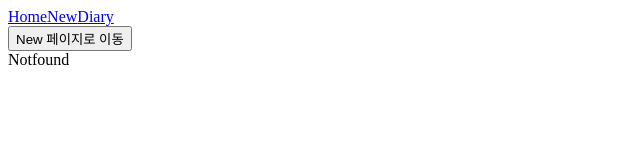
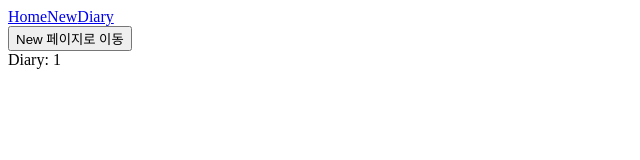
Before and after one commit to sik2Boii/emotion-diary-app, a React (Vite) app in the folder frontend/: page /diary/1 in a window 1280 px wide. Shown: the top 160 px of the page, without its empty margins (0-640 px from the left). Built offline with nearby package versions, Linux system fonts and the light colour scheme.

Commit message:
React 동적 경로

```diff
--- a/frontend/src/App.jsx
+++ b/frontend/src/App.jsx
@@ -39,7 +39,7 @@ function App() {
       <Routes>
         <Route path="/" element={<Home />} />
         <Route path="/new" element={<New />} />
-        <Route path="/diary" element={<Diary />} />
+        <Route path="/diary/:id" element={<Diary />} />
         <Route path="*" element={<Notfound />} />
       </Routes>
     </>
--- a/frontend/src/pages/Diary.jsx
+++ b/frontend/src/pages/Diary.jsx
@@ -1,5 +1,10 @@
+import { useParams } from "react-router-dom";
+
 const Diary = () => {
-  return <div>Diary</div>;
+  // useParams를 사용하여 URL 파라미터에 접근
+  const params = useParams();
+
+  return <div>Diary: {params.id}</div>;
 };
 
 export default Diary;
```
